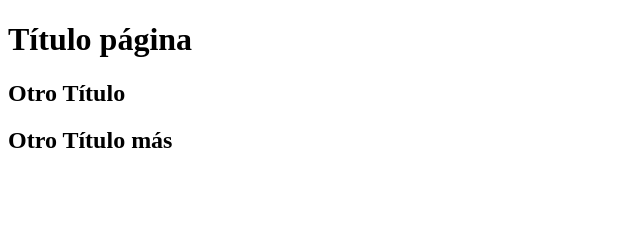
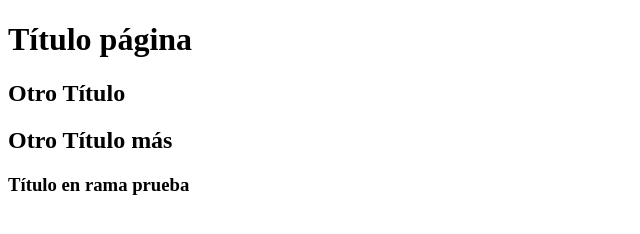
Before and after one commit to KarenAyelenVargas/PaginaPrueba, a plain HTML site: page index.html in a window 1280 px wide. Shown: the whole page, without its empty margins (0-640 px from the left). Drawn offline with Linux system fonts and the light colour scheme.

Commit message:
Primer commit de rama

```diff
--- a/index.html
+++ b/index.html
@@ -10,5 +10,6 @@
     <h1>Título página</h1>
     <h2>Otro Título</h2>
     <h2>Otro Título más</h2>
+    <h3>Título en rama prueba</h3>
 </body>
 </html>
```
